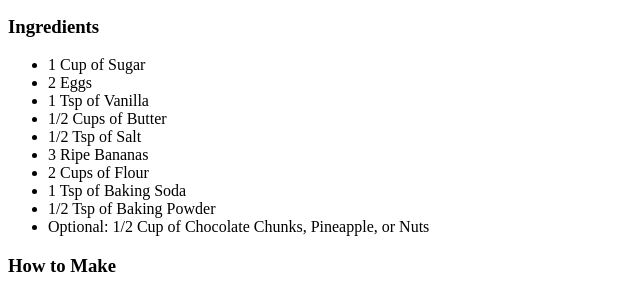
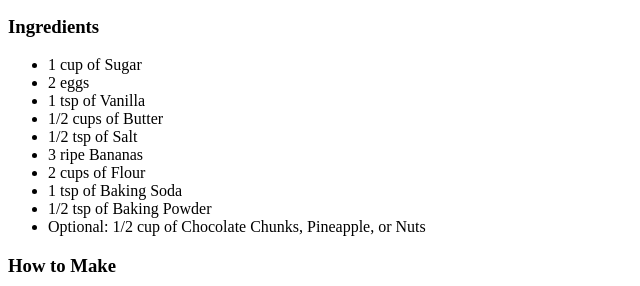
Before and after one commit to dvgpro/Odin-Recipes, a plain HTML site: page recipes/banana_bread.html in a window 1280 px wide. Shown: the part 287-573 px from the top of the page, 0-640 px from the left. Drawn offline with Linux system fonts and the light colour scheme.

Commit message:
Fixed grammar mistakes in the banana bread page
Fixed multiple grammar and formatting mistakes in the ingredients list
of the banana bread recipe webpage, so that it better matches with the
other two recipe pages.

```diff
--- a/recipes/banana_bread.html
+++ b/recipes/banana_bread.html
@@ -17,16 +17,16 @@
 
         <h3>Ingredients</h3>
         <ul>
-            <li>1 Cup of Sugar</li>
-            <li>2 Eggs</li>
-            <li>1 Tsp of Vanilla</li>
-            <li>1/2 Cups of Butter</li>
-            <li>1/2 Tsp of Salt</li>
-            <li>3 Ripe Bananas</li>
-            <li>2 Cups of Flour</li>
-            <li>1 Tsp of Baking Soda</li>
-            <li>1/2 Tsp of Baking Powder</li>
-            <li>Optional: 1/2 Cup of Chocolate Chunks, Pineapple, or Nuts</li>
+            <li>1 cup of Sugar</li>
+            <li>2 eggs</li>
+            <li>1 tsp of Vanilla</li>
+            <li>1/2 cups of Butter</li>
+            <li>1/2 tsp of Salt</li>
+            <li>3 ripe Bananas</li>
+            <li>2 cups of Flour</li>
+            <li>1 tsp of Baking Soda</li>
+            <li>1/2 tsp of Baking Powder</li>
+            <li>Optional: 1/2 cup of Chocolate Chunks, Pineapple, or Nuts</li>
         </ul>
 
         <h3>How to Make</h3>
```
